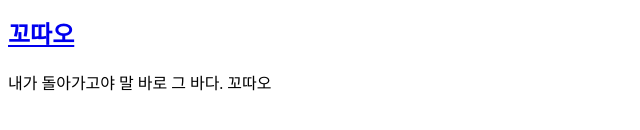
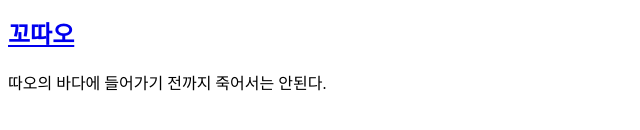
Before and after one commit to sojeong-yu/web1, a plain HTML site: page 3.html in a window 1280 px wide. Shown: the part 166-296 px from the top of the page, without its empty margins (0-640 px from the left). Drawn offline with Linux system fonts and the light colour scheme.

Commit message:
first version

```diff
--- a/3.html
+++ b/3.html
@@ -12,6 +12,6 @@
   <li><a href="3.html" target="_blank">꼬따오</a></li>
 </ol>
 <h2><a href="https://blog.naver.com/d_nomad0112" target="_blank" title="아무튼 글쓰기 여행연습생 블로그">꼬따오</a></h2>
-<p>내가 돌아가고야 말 바로 그 바다. 꼬따오</p>
+<p>따오의 바다에 들어가기 전까지 죽어서는 안된다.</p>
 </body>
 </html>
```
